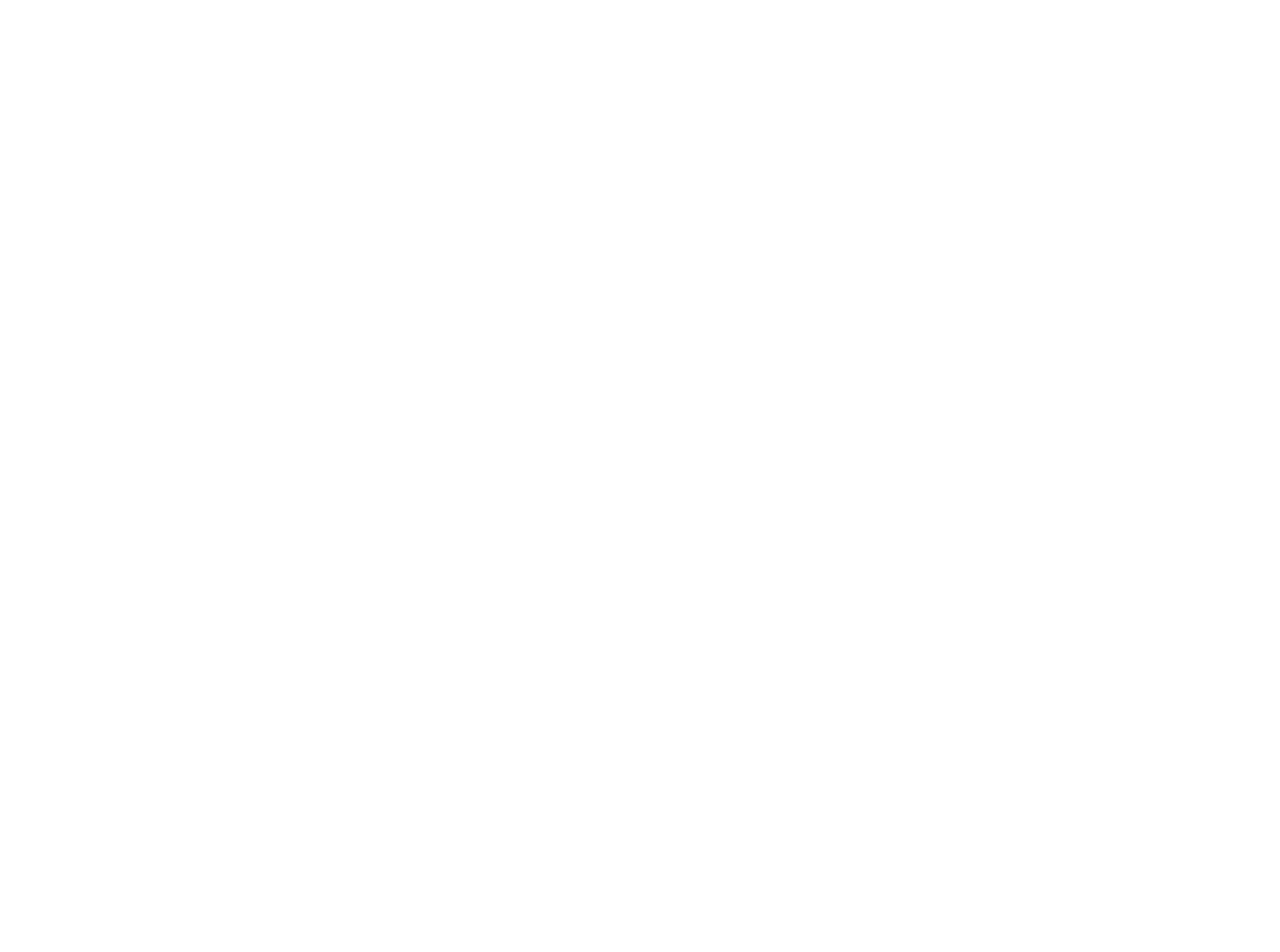
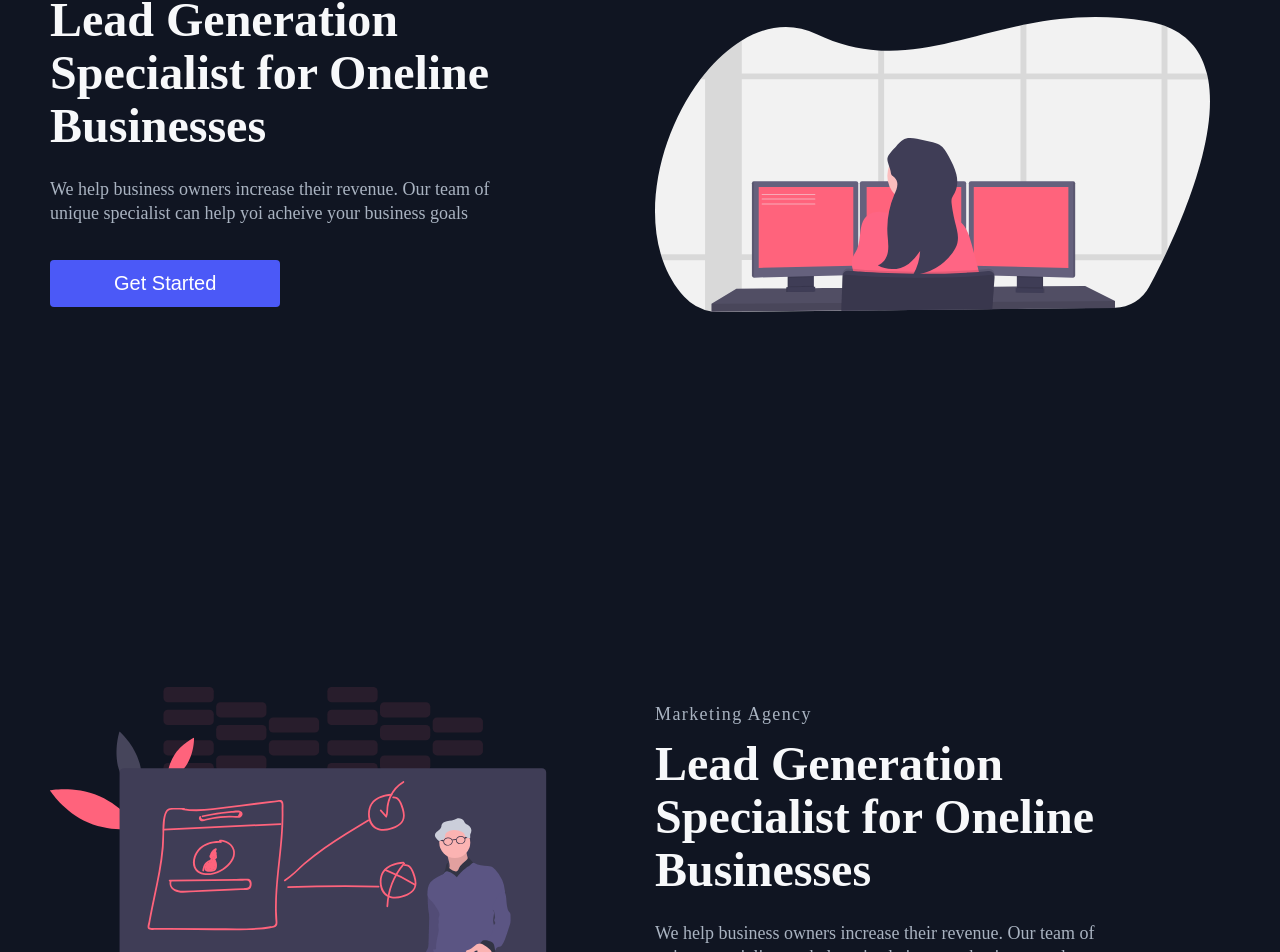
Before and after one commit to leogirardeau/react-website-training-styled-components, a React (Create React App) app: page / in a window 1280 px wide. Shown: the part 1822-2774 px from the top of the page. Before the commit the page ends 804 px from the top, so only its background shows below. Built offline with nearby package versions, Linux system fonts and the light colour scheme.

Commit message:
Homepage content

```diff
--- a/src/pages/HomePage/Data.js
+++ b/src/pages/HomePage/Data.js
@@ -1,7 +1,6 @@
 export const homeObjOne = {
     lightBg: false,
     primary: true,
-    lightBg: false,
     imgStart:'',
     lightTopLine: true,
     lightTextDesc: true,
@@ -14,3 +13,51 @@
     alt: 'Image',
     start: ''
 };
+
+export const homeObjTwo = {
+    lightBg: true,
+    primary: false,
+    imgStart:'start',
+    lightTopLine: false,
+    lightTextDesc: false,
+    buttonLabel: 'Get Started',
+    description: 'We help business owners increase their revenue. Our team of unique specialist can help yoi acheive your business goals',
+    headLine: 'Lead Generation Specialist for Oneline Businesses',
+    lightText: false,
+    topLine: 'Marketing Agency',
+    img: require('../../images/profil.JPG'),
+    alt: 'Image',
+    start: 'true'
+};
+
+export const homeObjThree = {
+    lightBg: false,
+    primary: true,
+    imgStart:'',
+    lightTopLine: true,
+    lightTextDesc: true,
+    buttonLabel: 'Get Started',
+    description: 'We help business owners increase their revenue. Our team of unique specialist can help yoi acheive your business goals',
+    headLine: 'Lead Generation Specialist for Oneline Businesses',
+    lightText: true,
+    topLine: 'Marketing Agency',
+    img: require('../../images/svg-2.svg'),
+    alt: 'Image',
+    start: ''
+};
+
+export const homeObjFour = {
+    lightBg: false,
+    primary: true,
+    imgStart:'start',
+    lightTopLine: true,
+    lightTextDesc: true,
+    buttonLabel: 'Get Started',
+    description: 'We help business owners increase their revenue. Our team of unique specialist can help yoi acheive your business goals',
+    headLine: 'Lead Generation Specialist for Oneline Businesses',
+    lightText: true,
+    topLine: 'Marketing Agency',
+    img: require('../../images/svg-3.svg'),
+    alt: 'Image',
+    start: 'true'
+};
--- a/src/pages/HomePage/Home.js
+++ b/src/pages/HomePage/Home.js
@@ -1,11 +1,14 @@
 import React from 'react';
-import { homeObjOne } from './Data';
+import { homeObjOne, homeObjTwo, homeObjThree, homeObjFour } from './Data';
 import { InfoSection } from '../../components';
 
 const Home = () => {
     return (
         <>
           <InfoSection {...homeObjOne}/>
+          <InfoSection {...homeObjTwo}/>
+          <InfoSection {...homeObjThree}/>
+          <InfoSection {...homeObjFour}/>
         </>
     );
 };
```
